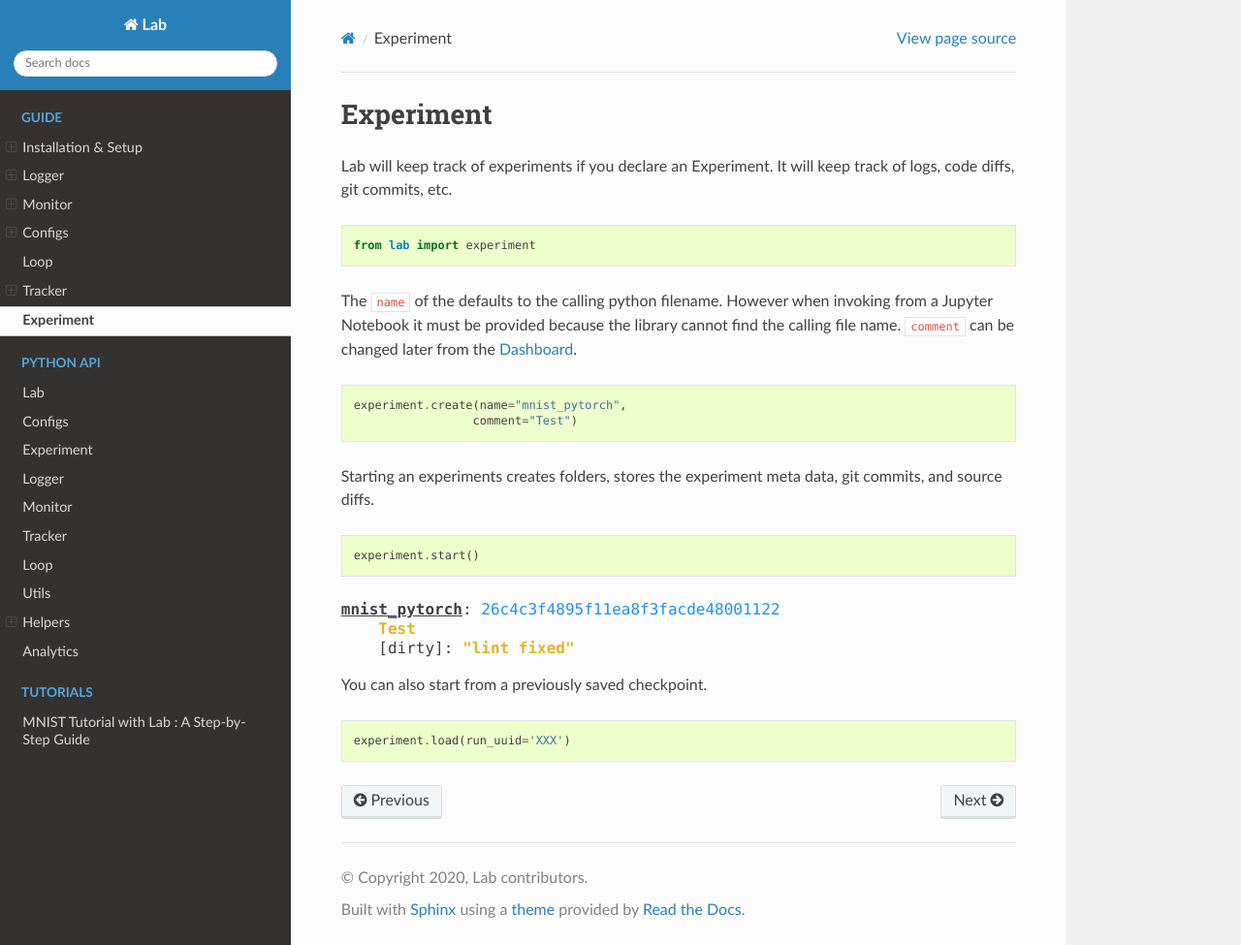
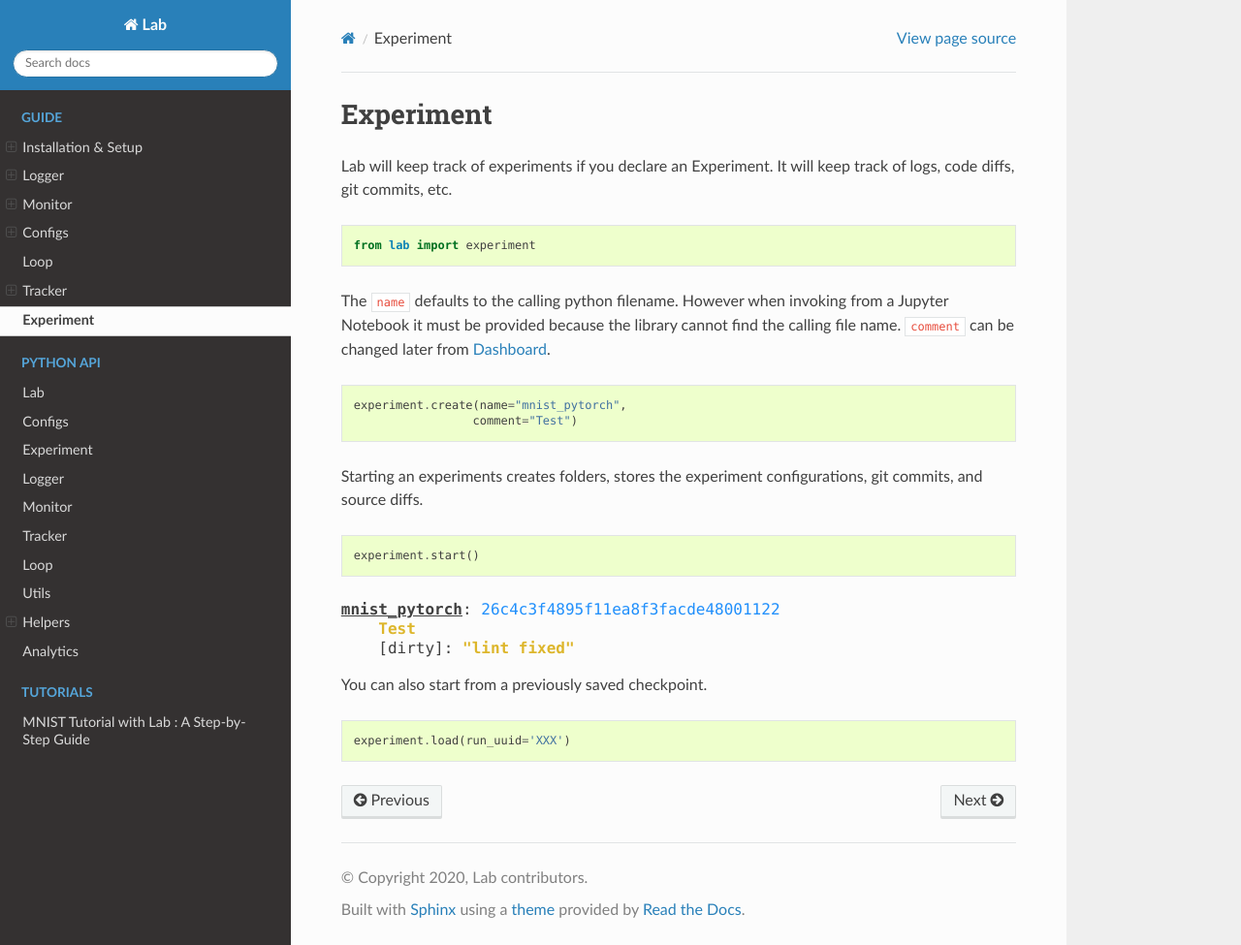
Before and after one commit to lab-ml/docs, a Sphinx documentation site: the page built from source/guide/experiment.rst, in a window 1280 px wide and 975 px high. Shown: the whole window at 97% size. Built offline with Sphinx 7.4.7 and the Read the Docs theme 2.0.0, drawn with Linux system fonts in a browser that asks for light colours; nearby versions of some CDN libraries; formulas are drawn with MathJax 3.

Commit message:
experiment fix

```diff
--- a/source/guide/experiment.rst
+++ b/source/guide/experiment.rst
@@ -8,18 +8,18 @@ keep track of logs, code diffs, git commits, etc.
 
     from lab import experiment
 
-The ``name`` of the defaults to the calling python filename. However
-when invoking from a Jupyter Notebook it must be provided because the
-library cannot find the calling file name. ``comment`` can be changed
-later from the `Dashboard <https://github.com/vpj/lab_dashboard>`__.
+The ``name`` defaults to the calling python filename. However when
+invoking from a Jupyter Notebook it must be provided because the library
+cannot find the calling file name. ``comment`` can be changed later from
+`Dashboard <https://github.com/vpj/lab_dashboard>`__.
 
 .. code-block:: python
 
     experiment.create(name="mnist_pytorch",
                      comment="Test")
 
-Starting an experiments creates folders, stores the experiment meta
-data, git commits, and source diffs.
+Starting an experiments creates folders, stores the experiment
+configurations, git commits, and source diffs.
 
 .. code-block:: python
 
```
Also changed, not shown: 1 other file.
